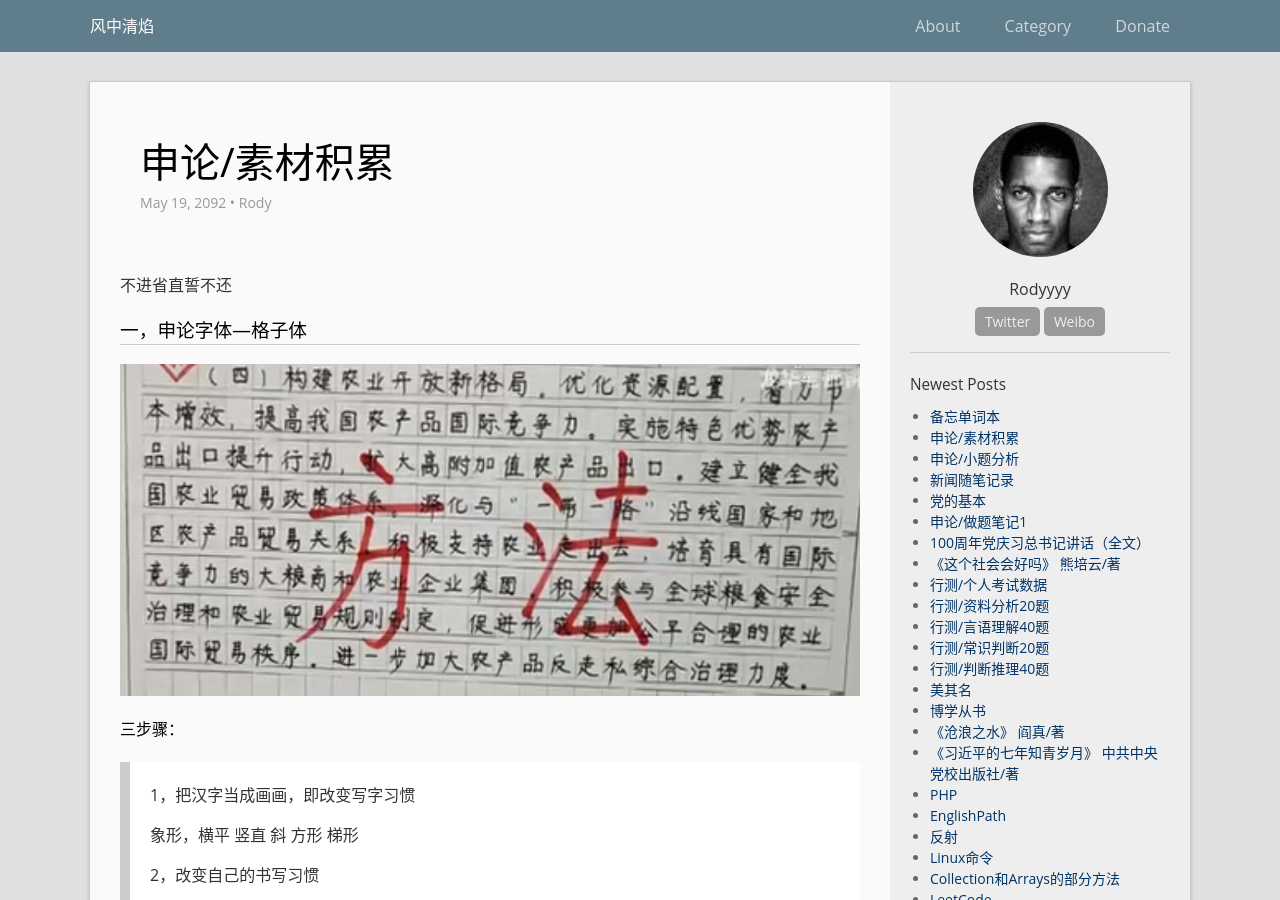
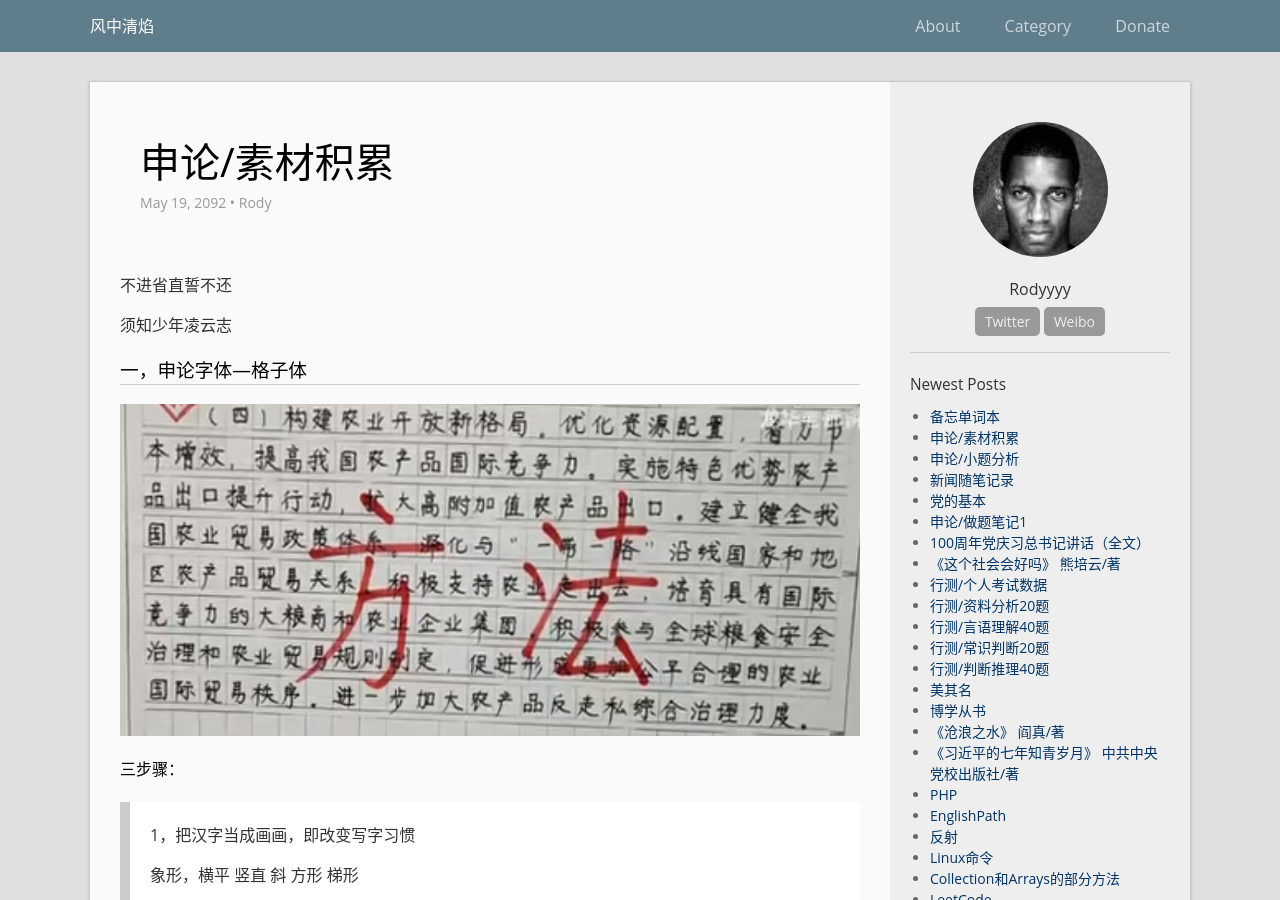
Before and after one commit to rodyyyy/rodyyyy.github.io, a Jekyll site: the page built from _posts/2092-5-19-申论(素材积累).md, in a window 1280 px wide and 900 px high. Built offline with Jekyll 4.4.1, drawn with Linux system fonts in a browser that asks for light colours.

Commit message:
introduce

```diff
--- a/_posts/2092-5-19-申论(素材积累).md
+++ b/_posts/2092-5-19-申论(素材积累).md
@@ -5,6 +5,8 @@ author: Rody
 ---
 
 不进省直誓不还
+
+须知少年凌云志
 
 ### 一，申论字体—格子体
 
```
